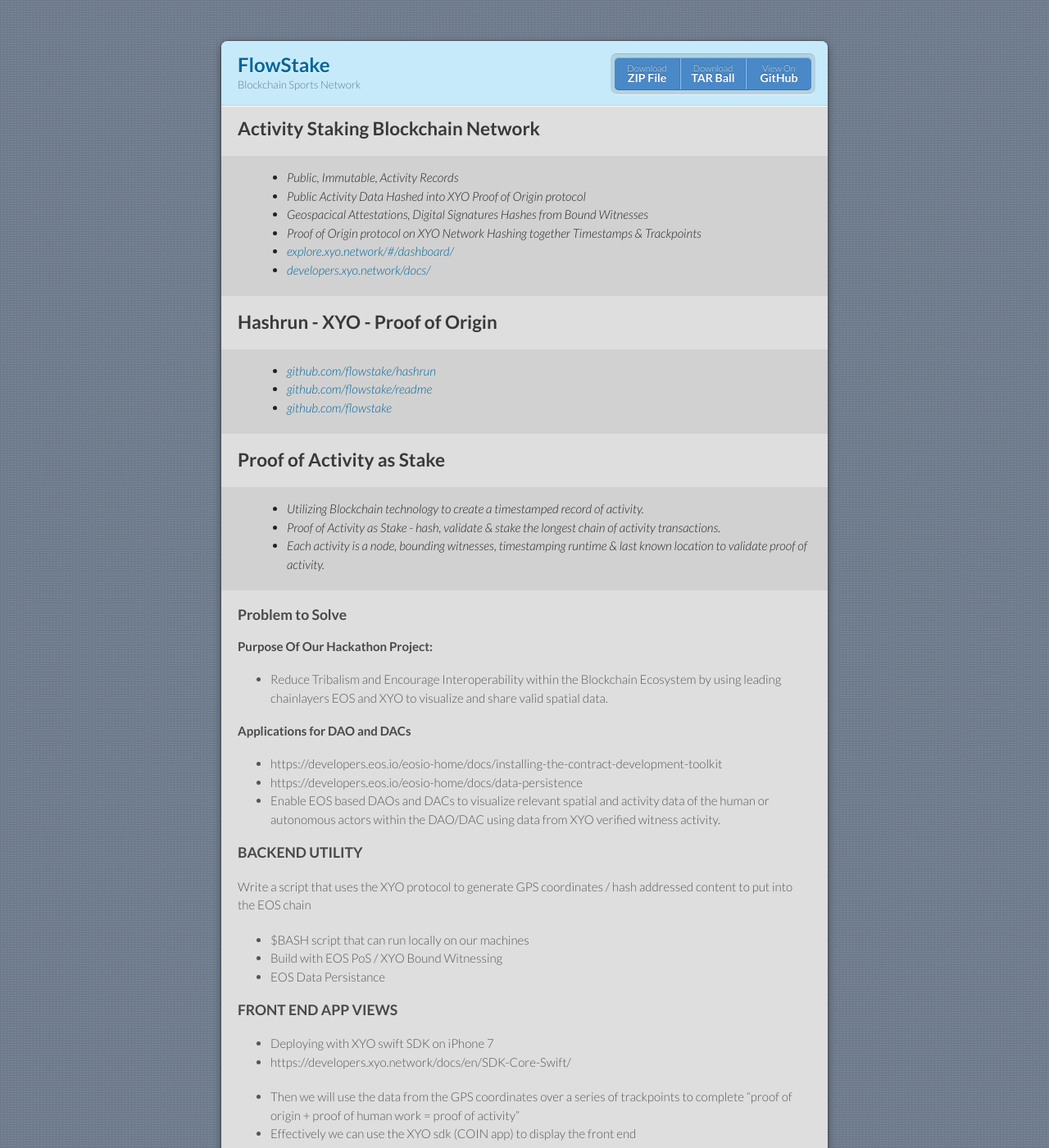
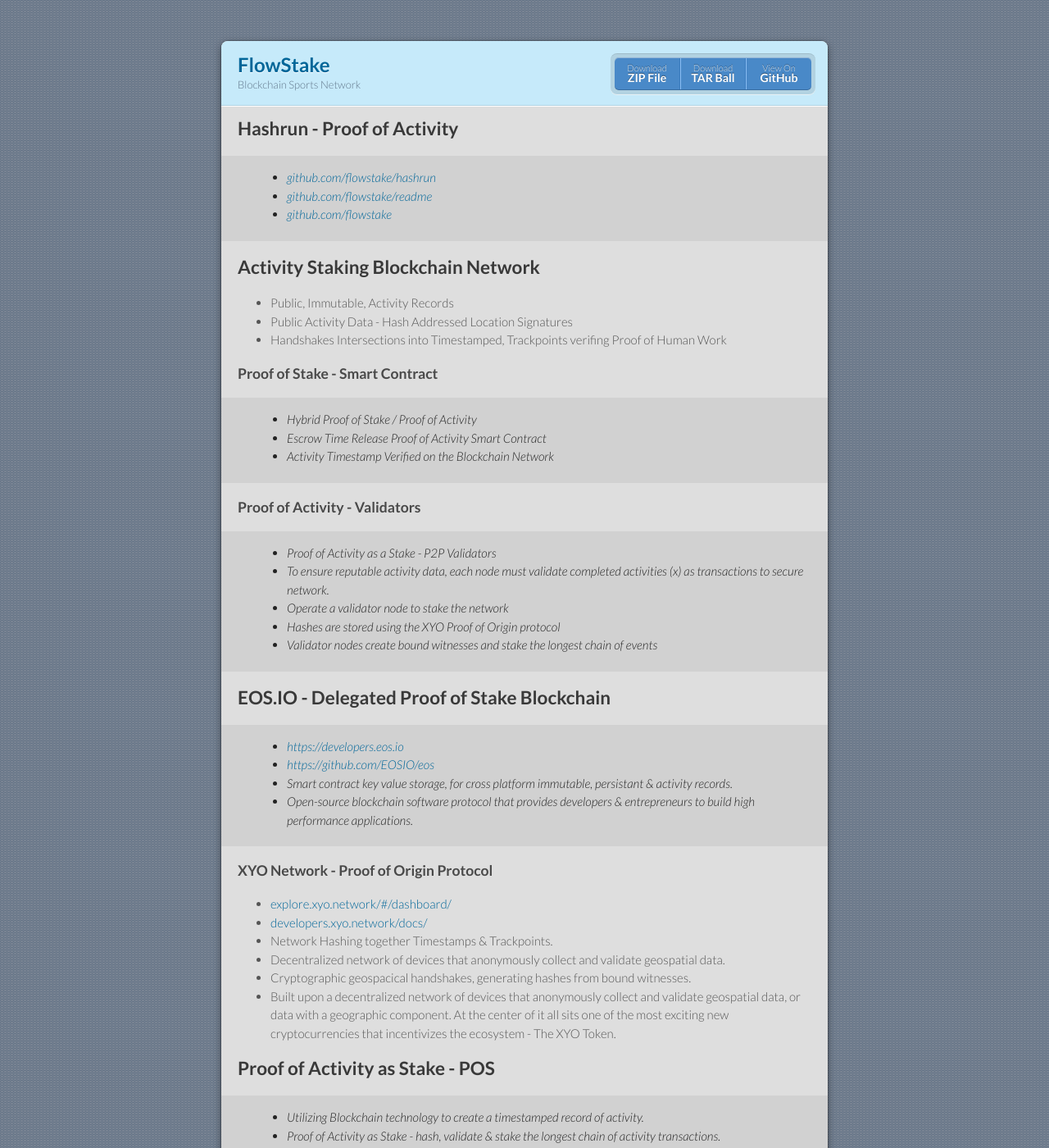
Before and after one commit to flowstake/flowstake.github.io, a Jekyll site: the page built from hashrun.md, in a window 1280 px wide and 1400 px high. Shown: the whole window at 82% size. Built offline with Jekyll 4.4.1, drawn with Linux system fonts in a browser that asks for light colours; our own code applies the rules of GitHub Pages for plain Markdown files; some of the changed text lies outside the part shown.

Commit message:
Update hashrun.md

```diff
--- a/hashrun.md
+++ b/hashrun.md
@@ -2,20 +2,43 @@
 layout: default
 ---
 
-## Activity Staking Blockchain Network
-> - Public, Immutable, Activity Records
-> - Public Activity Data Hashed into XYO Proof of Origin protocol
-> - Geospacical Attestations, Digital Signatures Hashes from Bound Witnesses
-> - Proof of Origin protocol on XYO Network Hashing together Timestamps & Trackpoints
-> - [explore.xyo.network/#/dashboard/](https://explore.xyo.network/#/dashboard)
-> - [developers.xyo.network/docs/](https://developers.xyo.network/docs/en/explore-getting-started/)
-
-## Hashrun - XYO - Proof of Origin
+## Hashrun - Proof of Activity
 > - [github.com/flowstake/hashrun](https://github.com/flowstake/hashrun)
 > - [github.com/flowstake/readme](https://github.com/flowstake/flowstake.github.io/blob/master/README.md)
 > - [github.com/flowstake](https://github.com/flowstake)
 
-## Proof of Activity as Stake
+## Activity Staking Blockchain Network
+- Public, Immutable, Activity Records
+- Public Activity Data - Hash Addressed Location Signatures
+- Handshakes Intersections into Timestamped, Trackpoints verifing Proof of Human Work
+
+### Proof of Stake - Smart Contract
+> - Hybrid Proof of Stake / Proof of Activity
+> - Escrow Time Release Proof of Activity Smart Contract
+> - Activity Timestamp Verified on the Blockchain Network
+
+### Proof of Activity - Validators
+> - Proof of Activity as a Stake - P2P Validators
+> - To ensure reputable activity data, each node must validate completed activities (x) as transactions to secure network.
+> - Operate a validator node to stake the network
+> - Hashes are stored using the XYO Proof of Origin protocol
+> - Validator nodes create bound witnesses and stake the longest chain of events
+
+## EOS.IO - Delegated Proof of Stake Blockchain
+> - [https://developers.eos.io](developers.eos.io)
+> - [https://github.com/EOSIO/eos](github.com/eosio)
+> - Smart contract key value storage, for cross platform immutable, persistant & activity records.
+> - Open-source blockchain software protocol that provides developers & entrepreneurs to build high performance applications.
+
+### XYO Network - Proof of Origin Protocol
+- [explore.xyo.network/#/dashboard/](https://explore.xyo.network/#/dashboard)
+- [developers.xyo.network/docs/](https://developers.xyo.network/docs/en/explore-getting-started/)
+- Network Hashing together Timestamps & Trackpoints.
+- Decentralized network of devices that anonymously collect and validate geospatial data.
+- Cryptographic geospacical handshakes, generating hashes from bound witnesses.
+- Built upon a decentralized network of devices that anonymously collect and validate geospatial data, or data with a geographic component. At the center of it all sits one of the most exciting new cryptocurrencies that incentivizes the ecosystem - The XYO Token.
+
+## Proof of Activity as Stake - POS
 > - Utilizing Blockchain technology to create a timestamped record of activity.
 > - Proof of Activity as Stake - hash, validate & stake the longest chain of activity transactions.
 > - Each activity is a node, bounding witnesses, timestamping runtime & last known location to validate proof of activity.
@@ -23,7 +46,12 @@ layout: default
 ### Problem to Solve
 #### Purpose Of Our Hackathon Project:
 
-* Reduce Tribalism and Encourage Interoperability within the Blockchain Ecosystem by using leading chainlayers EOS and XYO to visualize and share valid spatial data.
+- Reduce Tribalism and Encourage Interoperability within the Blockchain Ecosystem by using leading chainlayers EOS and XYO to visualize and share valid spatial data.
+
+## Distributed Athletic Community - DAC
+> - Distributed Athletic Community
+> - Generate Performance Records
+> - Immutable Data Storage & Persistanc
 
 #### Applications for DAO and DACs
 
@@ -32,38 +60,50 @@ layout: default
 * Enable EOS based DAOs and DACs to visualize relevant spatial and activity data of the human or autonomous actors within the DAO/DAC using data from XYO verified witness activity.
 
 ### BACKEND UTILITY
-Write a script that uses the XYO protocol to generate GPS coordinates / hash addressed content to put into the EOS chain
-
-* $BASH script that can run locally on our machines
-* Build with EOS PoS / XYO Bound Witnessing
-* EOS Data Persistance
+> * Write a script that uses the XYO protocol to generate GPS coordinates / hash addressed content to put into the EOS chain
+> * $BASH script that can run locally on our machines
+> * Build with EOS PoS / XYO Bound Witnessing
+> * EOS Data Persistance
 
 ### FRONT END APP VIEWS
 * Deploying with XYO swift SDK on iPhone 7
 * https://developers.xyo.network/docs/en/SDK-Core-Swift/
-
 * Then we will use the data from the GPS coordinates over a series of trackpoints to complete “proof of origin + proof of human work = proof of activity”
 * Effectively we can use the XYO sdk (COIN app) to display the front end
 * We can Query the XYO chain and send that into EOS testnet
-
 *   Verify / attest identity, record / hash activity data, digitally sign hashes for activity validation.
 *   Distributed activity attestations & sync activity metrics into blockchain.
 *   Staking contract for verified activity via smart contract.
 
-### Proof of Stake - Smart Contract
-> - Hybrid Proof of Stake / Proof of Activity
-> - Escrow Time Release Proof of Activity Smart Contract
-> - Activity timestamp verified on the blockchain network
+## EOS - Delegated Proof of Stake Blockchain
+> - [https://developers.eos.io](developers.eos.io)
+> - [https://github.com/EOSIO/eos](github.com/eosio)
 
-### Proof of Activity - Validators
-- Proof of Activity as a Stake - P2P Validators
-- To ensure reputable activity data, each node must validate completed activities (x) as transactions to secure network.
-- Operate a validator node to stake the network
-- Hashes are stored using the XYO Proof of Origin protocol
-- Validator nodes create bound witnesses and stake the longest chain of events
+### EOS - Key Value Storage & Data Persistance
 
-### XYO Network - Proof of Origin Protocol
-- Built upon a decentralized network of devices that anonymously collect and validate geospatial data, or data with a geographic component. At the center of it all sits one of the most exciting new cryptocurrencies that incentivizes the ecosystem - The XYO Token.
+#### Deploy EOS Wallets
+* cleos wallet create --to-console
+* Creating wallet: default
+* Save password to use in the future to unlock this wallet.
+* Without password imported keys will not be retrievable.
+* "PW5Kewn9L76X8Fpd....................t42S9XCw2"
+
+#### Open EOS Wallets
+* cleos wallet open
+* cleos wallet list
+* Wallets:
+* [
+*   "default"
+* ]
+
+
+## XYO.NETWORK
+
+### Install Mobile Application
+* Android Devices - Google Play Store
+* [https://play.google.com/store/apps/details?id=network.xyo.app&hl=en_US](play.google.com/stores/network.xyo.app)
+* Apple Devices - Apple App Store
+* [https://apps.apple.com/us/app/xyo-network/id1453770624](apps.apple.com/us/app/xyo-network)
 
 ### XYO GraphQL Query
 
```
